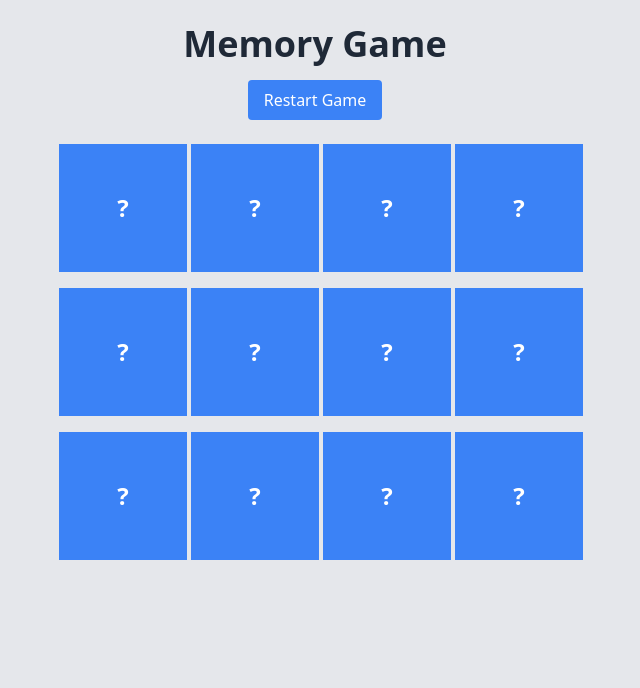
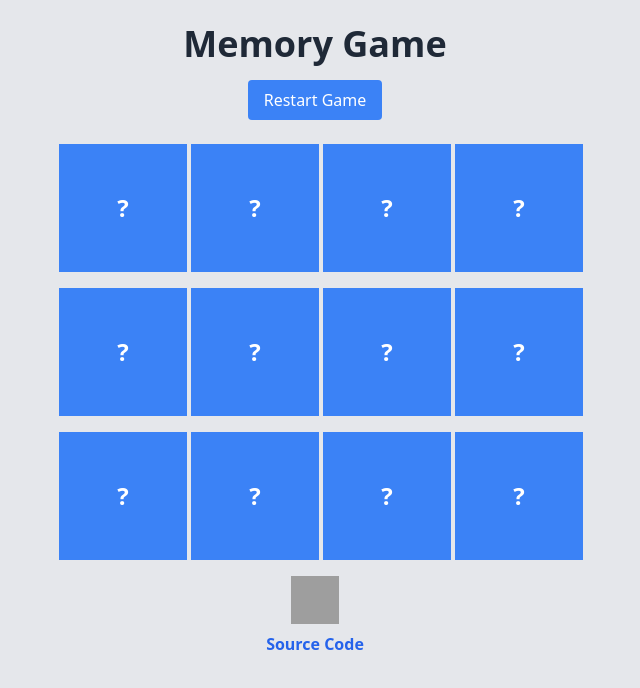
Before and after one commit to suhailpno/FSD-WD-T-B4-T3, a website: page index.html in a window 1280 px wide. Shown: the whole page, without its empty margins (325-965 px from the left). Drawn offline with nearby package versions, Linux system fonts and the light colour scheme; grey boxes are pictures that could not be loaded.

Commit message:
Initial commit

```diff
--- a/index.html
+++ b/index.html
@@ -34,6 +34,13 @@
             </button>
         </div>
     </div>
+    <div class="mt-4 text-center source-code-link">
+        <a href="https://github.com/suhailpno/FSD-WD-T-B4-T3.git" target="_blank">
+            <img src="https://github.githubassets.com/images/modules/logos_page/GitHub-Mark.png" alt="GitHub Logo"
+                class="inline-block w-12 h-12">
+            <p class="mt-2 font-bold text-blue-600">Source Code</p>
+        </a>
+    </div>
 
     <script src="js/script.js"></script>
 </body>
```
